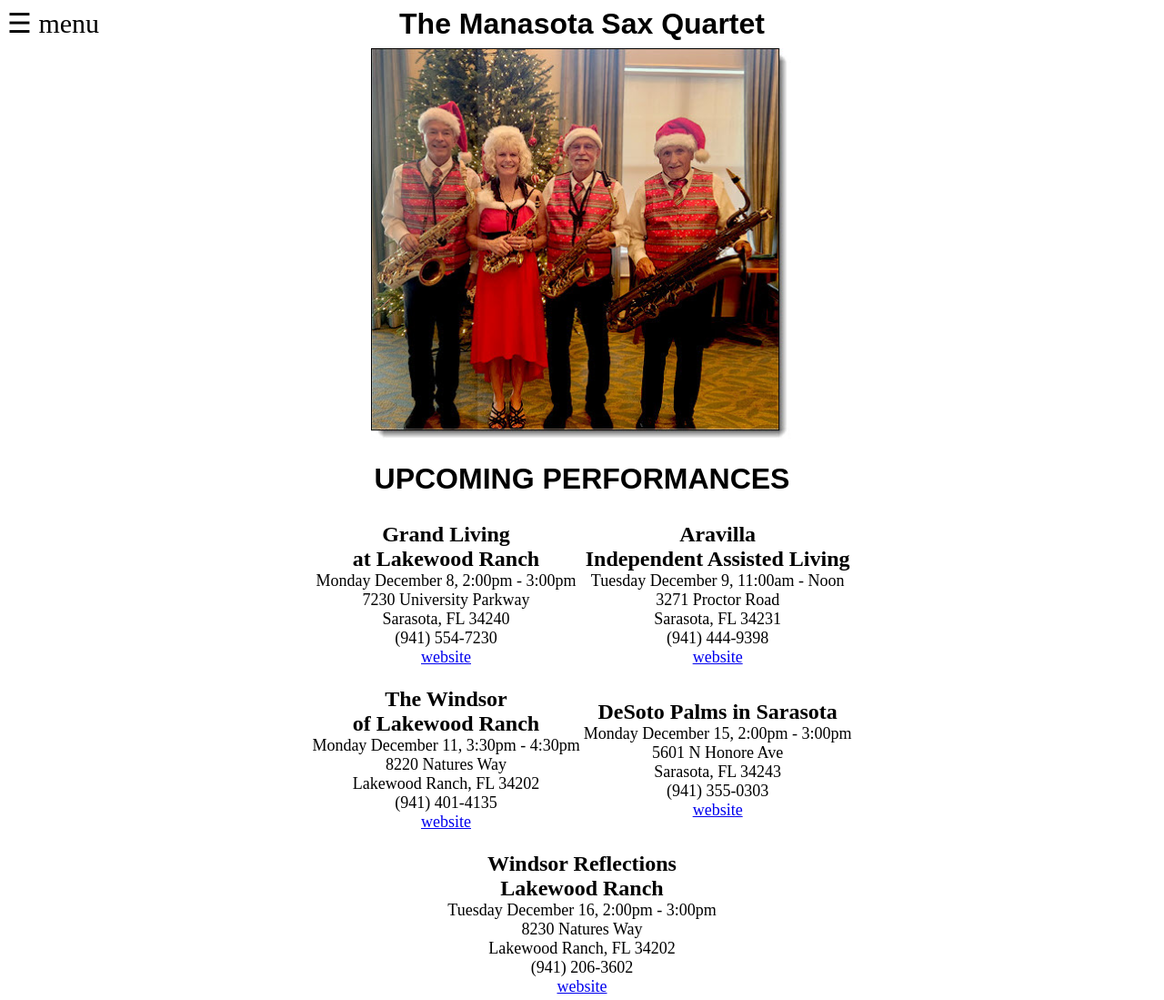
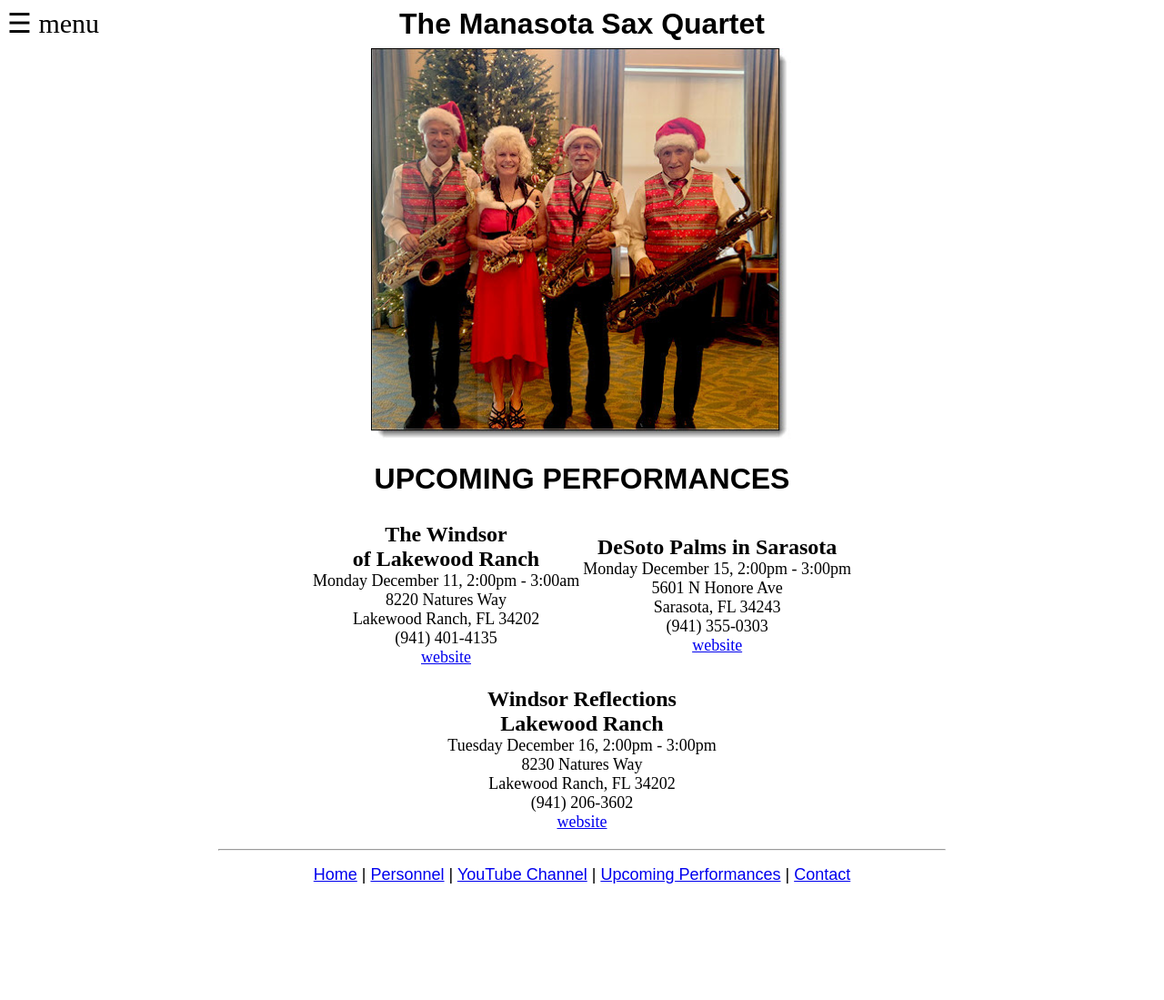
Before and after one commit to drothauser/manasotasaxquartet.com, a plain HTML site: page schedule.html in a window 1280 px wide. Shown: the top 1099 px of the page at 91% size. After the commit the page ends 980 px from the top, so only its background shows below. Drawn offline with Linux system fonts and the light colour scheme.

Commit message:
Update schedule

```diff
--- a/header.js
+++ b/header.js
@@ -9,7 +9,7 @@ document.addEventListener("DOMContentLoaded", () => {
         "images/MSQ-Christimas-25-12-02-Work.jpg",
         "images/ManasotaSaxQuartetGroupPic-24-10-01.jpg"
       ];
-      const interval = 10000;
+      const interval = 7000;
       let index = 0;
       const slideshow = document.getElementById("slideshow");
 
--- a/schedule.html
+++ b/schedule.html
@@ -20,33 +20,8 @@
                 <tr>
                     <td nowrap>
                         <div id="performance">
-                            <div class="section-header">Grand Living<br/>at Lakewood Ranch</div>
-                            <div>Monday December 8, 2:00pm - 3:00pm</div>
-                            <div>7230 University Parkway</div>
-                            <div>Sarasota, FL 34240</div>
-                            <div>(941) 554-7230</div>
-                            <div><a href="https://grandliving.com/communities/senior-living-at-lakewood-ranch-sarasota-florida/"
-                                    target="_blank">website</a>
-                            </div>
-                        </div>
-                    </td>
-                    <td nowrap>
-                        <div id="performance">
-                            <div class="section-header">Aravilla<br/>Independent Assisted Living</div>
-                            <div>Tuesday December 9, 11:00am - Noon</div>
-                            <div>3271 Proctor Road</div>
-                            <div>Sarasota, FL 34231</div>
-                            <div>(941) 444-9398</div>
-                            <div><a href="https://aravilla.com/" target="_blank">website</a>
-                            </div>
-                        </div>
-                    </td>
-                </tr>
-                <tr>
-                    <td nowrap>
-                        <div id="performance">
                             <div class="section-header">The Windsor<br/>of Lakewood Ranch</div>
-                            <div>Monday December 11, 3:30pm - 4:30pm</div>
+                            <div>Monday December 11, 2:00pm - 3:00am</div>
                             <div>8220 Natures Way</div>
                             <div>Lakewood Ranch, FL 34202</div>
                             <div>(941) 401-4135</div>
```
